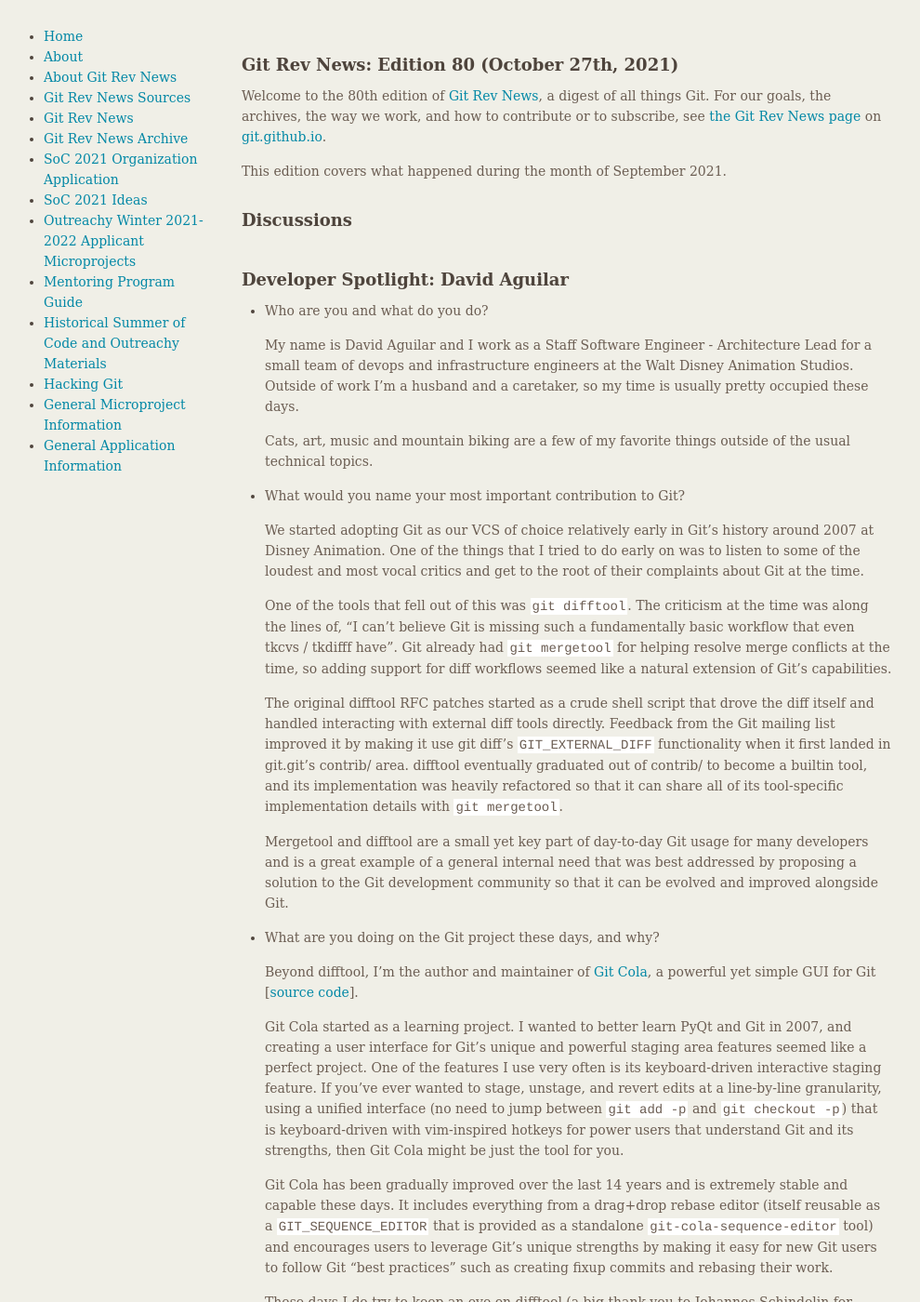
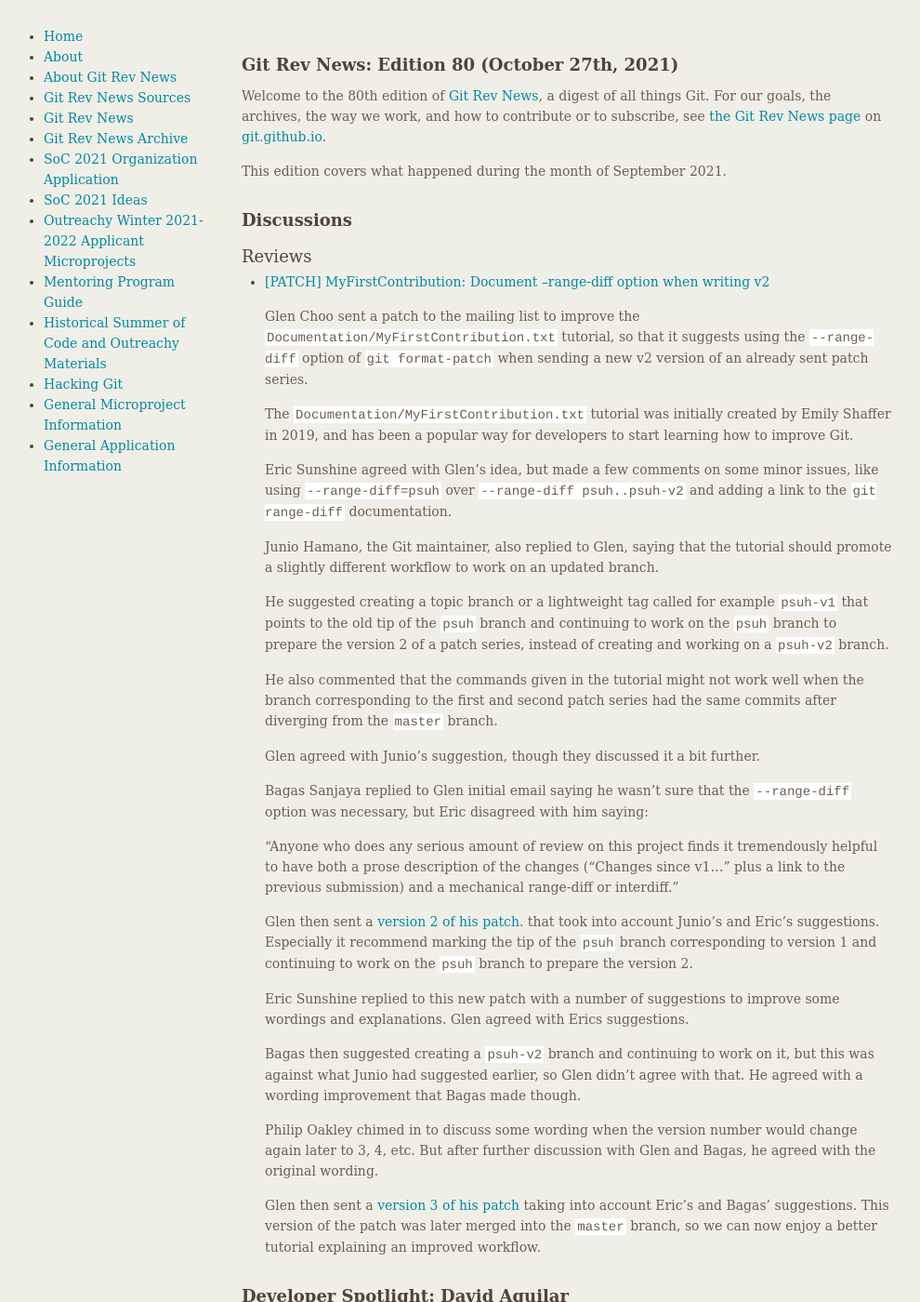
Before and after one commit to git/git.github.io, a Jekyll site: the page built from rev_news/drafts/edition-80.md, in a window 1280 px wide and 1400 px high. Shown: the whole window at 93% size, without its empty margins (149-1139 px from the left). Built offline with Jekyll 4.4.1, drawn with Linux system fonts in a browser that asks for light colours.

Commit message:
rn-80: add range-diff article

```diff
--- a/rev_news/drafts/edition-80.md
+++ b/rev_news/drafts/edition-80.md
@@ -21,9 +21,76 @@
 ### General
 -->
 
-<!---
 ### Reviews
--->
+
+* [[PATCH] MyFirstContribution: Document --range-diff option when writing v2](https://lore.kernel.org/git/20210913194816.51182-1-chooglen@google.com/)
+
+  Glen Choo sent a patch to the mailing list to improve the
+  `Documentation/MyFirstContribution.txt` tutorial, so that it
+  suggests using the `--range-diff` option of `git format-patch` when
+  sending a new v2 version of an already sent patch series.
+
+  The `Documentation/MyFirstContribution.txt` tutorial was initially
+  created by Emily Shaffer in 2019, and has been a popular way for
+  developers to start learning how to improve Git.
+
+  Eric Sunshine agreed with Glen's idea, but made a few comments on
+  some minor issues, like using `--range-diff=psuh` over `--range-diff
+  psuh..psuh-v2` and adding a link to the `git range-diff`
+  documentation.
+
+  Junio Hamano, the Git maintainer, also replied to Glen, saying that
+  the tutorial should promote a slightly different workflow to work on
+  an updated branch.
+
+  He suggested creating a topic branch or a lightweight tag called for
+  example `psuh-v1` that points to the old tip of the `psuh` branch
+  and continuing to work on the `psuh` branch to prepare the version 2
+  of a patch series, instead of creating and working on a `psuh-v2`
+  branch.
+
+  He also commented that the commands given in the tutorial might not
+  work well when the branch corresponding to the first and second
+  patch series had the same commits after diverging from the `master`
+  branch.
+
+  Glen agreed with Junio's suggestion, though they discussed it a bit
+  further.
+
+  Bagas Sanjaya replied to Glen initial email saying he wasn't sure
+  that the `--range-diff` option was necessary, but Eric disagreed
+  with him saying:
+
+  "Anyone who does any serious amount of review on this project finds
+  it tremendously helpful to have both a prose description of the
+  changes ("Changes since v1..." plus a link to the previous
+  submission) and a mechanical range-diff or interdiff."
+
+  Glen then sent a
+  [version 2 of his patch](https://lore.kernel.org/git/20210920223226.25877-1-chooglen@google.com/).
+  that took into account Junio's and Eric's suggestions. Especially it
+  recommend marking the tip of the `psuh` branch corresponding to
+  version 1 and continuing to work on the `psuh` branch to prepare the
+  version 2.
+
+  Eric Sunshine replied to this new patch with a number of suggestions
+  to improve some wordings and explanations. Glen agreed with Erics
+  suggestions.
+
+  Bagas then suggested creating a `psuh-v2` branch and continuing to
+  work on it, but this was against what Junio had suggested earlier,
+  so Glen didn't agree with that. He agreed with a wording improvement
+  that Bagas made though.
+
+  Philip Oakley chimed in to discuss some wording when the version
+  number would change again later to 3, 4, etc. But after further
+  discussion with Glen and Bagas, he agreed with the original wording.
+
+  Glen then sent a
+  [version 3 of his patch](https://lore.kernel.org/git/20210922202218.7986-1-chooglen@google.com/)
+  taking into account Eric's and Bagas' suggestions. This version of
+  the patch was later merged into the `master` branch, so we can now
+  enjoy a better tutorial explaining an improved workflow.
 
 <!---
 ### Support
```
